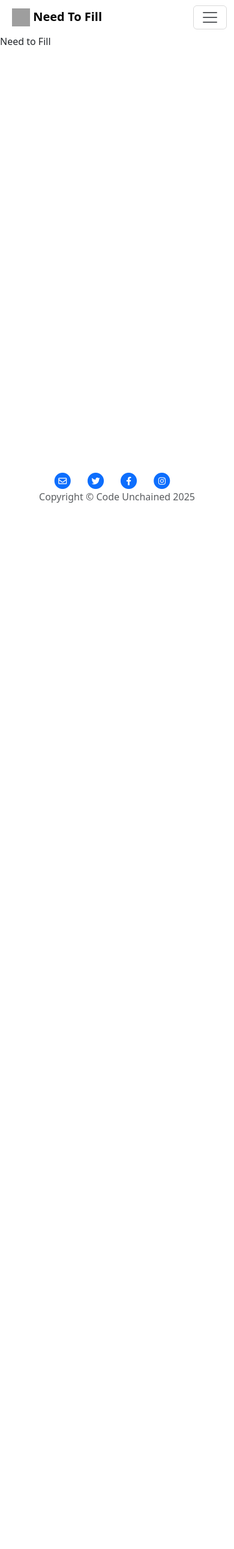
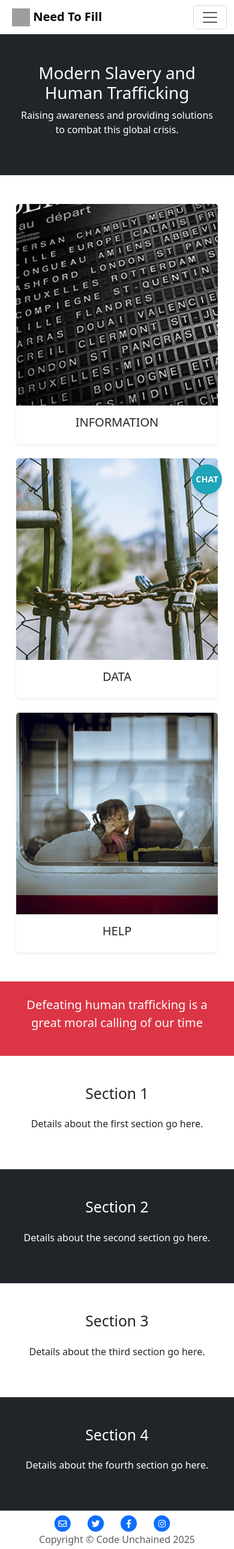
Before and after one commit to BogdanovaIV/unchained, a Django app: page / in a window 390 px wide. Shown: the whole page at 60% size. Before the commit the page ends 838 px from the top, so only its background shows below. Run offline with Django 4.2, Linux system fonts and the light colour scheme; grey boxes are pictures that could not be loaded.

Commit message:
Add home page html css and javascript

```diff
--- a/home/templates/home/home.html
+++ b/home/templates/home/home.html
@@ -1,12 +1,99 @@
 {% extends 'base.html' %}
 {% load static %}
 
+<!-- Load CSS -->
+<link rel="stylesheet" href="{% static 'css/style-home.css' %}">
 
-<!-- test merge - martin -->
-
+<!-- Load JavaScript -->
+<script src="{% static 'js/script-home.js' %}" defer></script>
 
 {% block content %}
+<!-- Hero Section -->
+<section class="bg-dark text-white py-5" style="margin-top: 0;">
+    <div class="container text-center">
+        <h1>Modern Slavery and Human Trafficking</h1>
+        <p>Raising awareness and providing solutions to combat this global crisis.</p>
+    </div>
+</section>
 
-Need to Fill
+<!-- Information Boxes -->
+<section class="py-5">
+    <div class="container text-center">
+        <div class="row g-4">
+            <!-- Box 1 -->
+            <div class="col-md-4">
+                <div class="card h-100 shadow-sm border-0" style="cursor: pointer;" tabindex="0">
+                    <img src="{% static 'images/information.webp' %}" class="card-img-top" alt="Information">
+                    <div class="card-body">
+                        <h5 class="card-title">INFORMATION</h5>
+                    </div>
+                </div>
+            </div>
+            <!-- Box 2 -->
+            <div class="col-md-4">
+                <div class="card h-100 shadow-sm border-0" style="cursor: pointer;" tabindex="0">
+                    <img src="{% static 'images/data.webp' %}" class="card-img-top" alt="Data image by Travis Saylor">
+                    <div class="card-body">
+                        <h5 class="card-title">DATA</h5>
+                    </div>
+                </div>
+            </div>
+            <!-- Box 3 -->
+            <div class="col-md-4">
+                <div class="card h-100 shadow-sm border-0" style="cursor: pointer;" tabindex="0">
+                    <img src="{% static 'images/help.webp' %}" class="card-img-top" alt="Help image by Rony Djohan">
+                    <div class="card-body">
+                        <h5 class="card-title">HELP</h5>
+                    </div>
+                </div>
+            </div>
+        </div>
+    </div>
+</section>
 
+<!-- Quote Section -->
+<section class="bg-danger text-white py-4">
+    <div class="container text-center">
+        <blockquote class="blockquote">
+            <p id="quote-text" class="mb-0">Defeating human trafficking is a great moral calling of our time</p>
+        </blockquote>
+    </div>
+</section>
+
+<section class="py-5 bg-white">
+    <div class="container text-center">
+        <h2 class="mb-4">Section 1</h2>
+        <p>Details about the first section go here.</p>
+    </div>
+</section>
+
+<section class="py-5 bg-dark text-white">
+    <div class="container text-center">
+        <h2 class="mb-4">Section 2</h2>
+        <p>Details about the second section go here.</p>
+    </div>
+</section>
+
+<section class="py-5 bg-white">
+    <div class="container text-center">
+        <h2 class="mb-4">Section 3</h2>
+        <p>Details about the third section go here.</p>
+    </div>
+</section>
+
+<section class="py-5 bg-dark text-white">
+    <div class="container text-center">
+        <h2 class="mb-4">Section 4</h2>
+        <p>Details about the fourth section go here.</p>
+    </div>
+</section>
+
+<!-- Chat Button -->
+<a href="/chat-room/" class="chat-button" aria-label="Go to chat room">
+    CHAT
+</a>
+
+<!-- Footer -->
+<link rel="stylesheet" href="{% static 'css/style-home.css' %}">
+<script src="{% static 'js/script-home.js' %}" defer></script>
 {% endblock content %}
--- /dev/null
+++ b/static/css/style-home.css
@@ -0,0 +1,58 @@
+
+.card:hover {
+    transform: scale(1.05); /* Slightly grow the card */
+    transition: transform 0.3s ease-in-out; /* Smooth transition */
+}
+
+.card:focus {
+    transform: scale(1.05); /* Same effect when focused */
+    outline: none; /* Remove default outline */
+}
+
+/* Chat Button Styles */
+.chat-button {
+    position: fixed;
+    bottom: 20px;
+    right: 20px;
+    width: 100px;
+    height: 100px;
+    background-color: #1fa4b9; /* Bootstrap's "danger" red */
+    color: white;
+    font-size: 1.5rem;
+    font-weight: bold;
+    text-align: center;
+    line-height: 100px;
+    border-radius: 50%;
+    text-decoration: none;
+    box-shadow: 0 4px 6px rgba(0, 0, 0, 0.1);
+    transition: transform 0.3s ease;
+}
+
+.chat-button:hover,
+.chat-button:focus {
+    transform: scale(1.1);
+    outline: none;
+}
+
+.chat-button:focus {
+    box-shadow: 0 0 0 4px rgba(220, 53, 69, 0.5);
+}
+
+/* Section Spacing */
+section {
+    padding: 60px 20px;
+}
+
+/* Responsive Design */
+@media (max-width: 768px) {
+    .chat-button {
+        width: 50px;
+        height: 50px;
+        font-size: 0.9rem;
+        line-height: 50px;
+    }
+
+    section {
+        padding: 40px 15px;
+    }
+}
--- /dev/null
+++ b/static/js/script-home.js
@@ -0,0 +1,16 @@
+const quotes = [
+    "Defeating human trafficking is a great moral calling of our time",
+    "Modern slavery is closer than you think",
+    "Together, we can fight against human trafficking",
+    "Raise your voice, save a life",
+    "Awareness is the first step to action"
+];
+let currentIndex = 0;
+
+function updateQuote() {
+    const quoteText = document.getElementById('quote-text');
+    quoteText.textContent = quotes[currentIndex];
+    currentIndex = (currentIndex + 1) % quotes.length;
+}
+
+setInterval(updateQuote, 5000);
--- a/unchained/settings.py
+++ b/unchained/settings.py
@@ -153,6 +153,11 @@ USE_TZ = True
 
 STATIC_URL = 'static/'
 
+STATICFILES_DIRS = [
+    os.path.join(BASE_DIR, 'static'),  # Ensure this matches your structure
+    os.path.join(BASE_DIR, 'home/static'),  # Include home app's static files
+]
+
 # Default primary key field type
 # https://docs.djangoproject.com/en/4.2/ref/settings/#default-auto-field
 
```
Also changed, not shown: static/images/data.webp (added), static/images/help.webp (added), static/images/information.webp (added), 5 other files.
